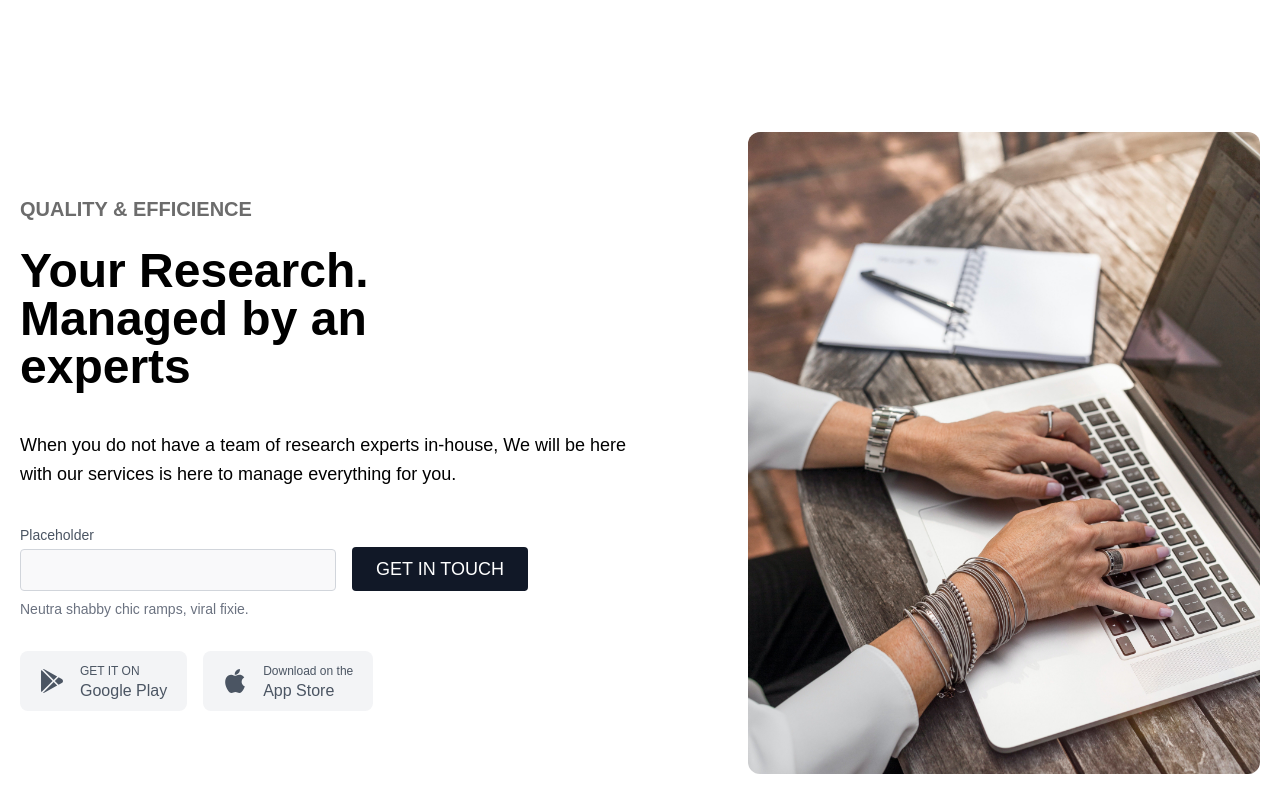
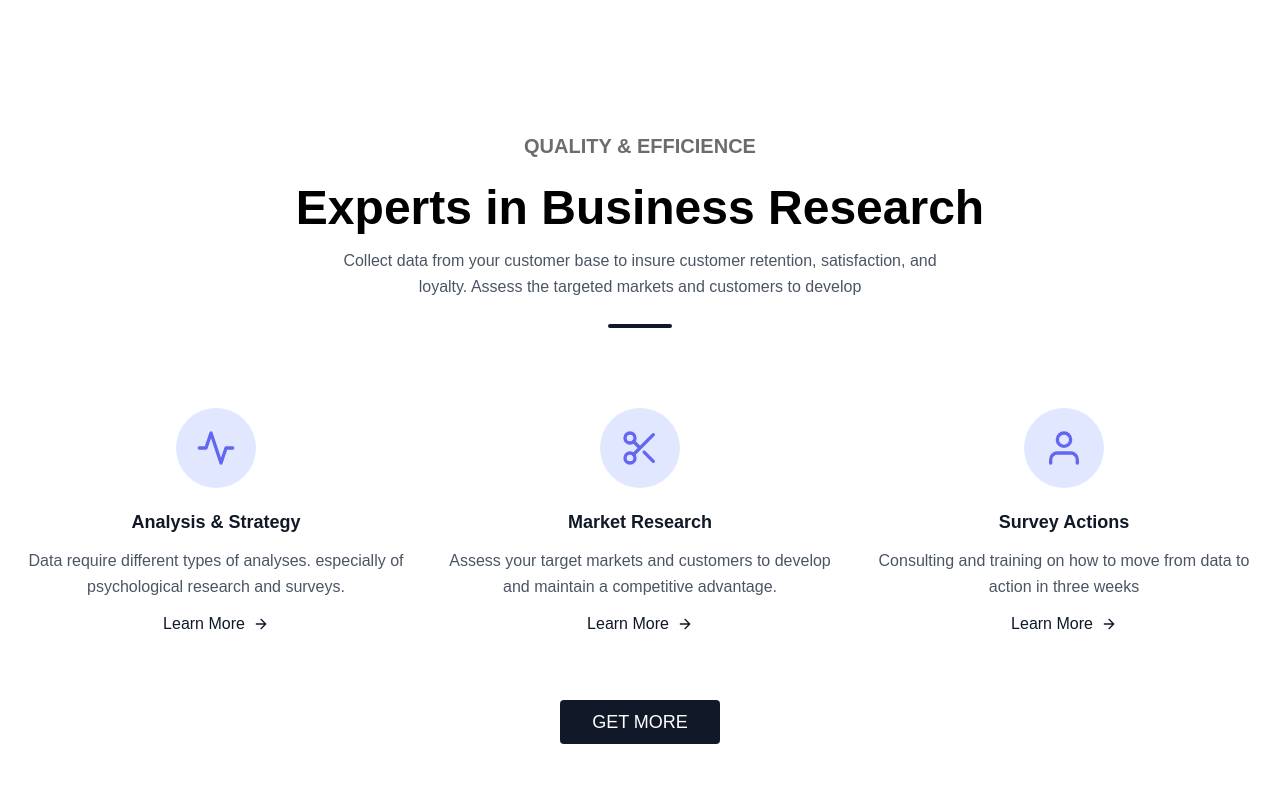
Before and after one commit to anukulghoshdev/Priver-online-service-client, a React (Create React App) app: page / in a window 1280 px wide. Shown: the part 1060-1860 px from the top of the page. Built offline with nearby package versions, Linux system fonts and the light colour scheme; no server answers.

Commit message:
service features added

```diff
--- a/src/Pages/Home/Home/Home.js
+++ b/src/Pages/Home/Home/Home.js
@@ -1,6 +1,7 @@
 import React from 'react';
 import Banner from '../Banner/Banner';
 import ServiceAction from '../ServiceAction/ServiceAction';
+import ServiceFeatures from '../ServiceFeatures/ServiceFeatures';
 import Services from '../Services/Services';
 
 const Home = () => {
@@ -10,7 +11,7 @@ const Home = () => {
 
             <Banner></Banner>
             <Services></Services>
-
+            <ServiceFeatures></ServiceFeatures>
             <ServiceAction></ServiceAction>
         </div>
     );
--- a/src/Pages/Home/ServiceFeatures/ServiceFeatures.js
+++ b/src/Pages/Home/ServiceFeatures/ServiceFeatures.js
@@ -1,10 +1,74 @@
 import React from 'react';
+import { Link } from 'react-router-dom';
 
 const ServiceFeatures = () => {
     return (
-        <div>
-
-        </div>
+        <section class="text-gray-600 body-font" data-aos="zoom-in-up">
+            <div class="container px-5 py-24 mx-auto">
+                <div class="text-center mb-20">
+                    <p className="text-xl font-bold text-[#6C6C6C]">QUALITY & EFFICIENCE</p>
+                    <h1 class="text-3xl title-font  mb-4 md:text-5xl font-bold text-black  mx-auto my-6">Experts in Business Research</h1>
+                    <p class="text-base leading-relaxed xl:w-2/4 lg:w-3/4 mx-auto text-gray-500s">Collect data from your customer base to insure customer retention, satisfaction, and loyalty. Assess the targeted markets and customers to develop</p>
+                    <div class="flex mt-6 justify-center">
+                        <div class="w-16 h-1 rounded-full bg-gray-900 inline-flex"></div>
+                    </div>
+                </div>
+                <div class="flex flex-wrap sm:-m-4 -mx-4 -mb-10 -mt-4 md:space-y-0 space-y-6">
+                    <div class="p-4 md:w-1/3 flex flex-col text-center items-center">
+                        <div class="w-20 h-20 inline-flex items-center justify-center rounded-full bg-indigo-100 text-indigo-500 mb-5 flex-shrink-0">
+                            <svg fill="none" stroke="currentColor" stroke-linecap="round" stroke-linejoin="round" stroke-width="2" class="w-10 h-10" viewBox="0 0 24 24">
+                                <path d="M22 12h-4l-3 9L9 3l-3 9H2"></path>
+                            </svg>
+                        </div>
+                        <div class="flex-grow">
+                            <h2 class="text-gray-900 text-lg title-font mb-3 font-bold">Analysis & Strategy</h2>
+                            <p class="leading-relaxed text-base">Data require different types of analyses. especially of psychological research and surveys.</p>
+                            <Link class="mt-3 text-slate-900 inline-flex items-center">Learn More
+                                <svg fill="none" stroke="currentColor" stroke-linecap="round" stroke-linejoin="round" stroke-width="2" class="w-4 h-4 ml-2" viewBox="0 0 24 24">
+                                    <path d="M5 12h14M12 5l7 7-7 7"></path>
+                                </svg>
+                            </Link>
+                        </div>
+                    </div>
+                    <div class="p-4 md:w-1/3 flex flex-col text-center items-center">
+                        <div class="w-20 h-20 inline-flex items-center justify-center rounded-full bg-indigo-100 text-indigo-500 mb-5 flex-shrink-0">
+                            <svg fill="none" stroke="currentColor" stroke-linecap="round" stroke-linejoin="round" stroke-width="2" class="w-10 h-10" viewBox="0 0 24 24">
+                                <circle cx="6" cy="6" r="3"></circle>
+                                <circle cx="6" cy="18" r="3"></circle>
+                                <path d="M20 4L8.12 15.88M14.47 14.48L20 20M8.12 8.12L12 12"></path>
+                            </svg>
+                        </div>
+                        <div class="flex-grow">
+                            <h2 class="text-gray-900 text-lg title-font  mb-3 font-bold">Market Research</h2>
+                            <p class="leading-relaxed text-base">Assess your target markets and customers to develop and maintain a competitive advantage.</p>
+                            <Link class="mt-3 text-slate-900 inline-flex items-center">Learn More
+                                <svg fill="none" stroke="currentColor" stroke-linecap="round" stroke-linejoin="round" stroke-width="2" class="w-4 h-4 ml-2" viewBox="0 0 24 24">
+                                    <path d="M5 12h14M12 5l7 7-7 7"></path>
+                                </svg>
+                            </Link>
+                        </div>
+                    </div>
+                    <div class="p-4 md:w-1/3 flex flex-col text-center items-center">
+                        <div class="w-20 h-20 inline-flex items-center justify-center rounded-full bg-indigo-100 text-indigo-500 mb-5 flex-shrink-0">
+                            <svg fill="none" stroke="currentColor" stroke-linecap="round" stroke-linejoin="round" stroke-width="2" class="w-10 h-10" viewBox="0 0 24 24">
+                                <path d="M20 21v-2a4 4 0 00-4-4H8a4 4 0 00-4 4v2"></path>
+                                <circle cx="12" cy="7" r="4"></circle>
+                            </svg>
+                        </div>
+                        <div class="flex-grow">
+                            <h2 class="text-gray-900 text-lg title-font  mb-3 font-bold">Survey Actions</h2>
+                            <p class="leading-relaxed text-base">Consulting and training on how to move from data to action in three weeks</p>
+                            <Link class="mt-3 text-slate-900 inline-flex items-center">Learn More
+                                <svg fill="none" stroke="currentColor" stroke-linecap="round" stroke-linejoin="round" stroke-width="2" class="w-4 h-4 ml-2" viewBox="0 0 24 24">
+                                    <path d="M5 12h14M12 5l7 7-7 7"></path>
+                                </svg>
+                            </Link>
+                        </div>
+                    </div>
+                </div>
+                <button class="flex mx-auto mt-16 text-white  bg-gray-900 border-0 py-2 px-8 focus:outline-none hover:bg-slate-800 rounded text-lg">GET MORE</button>
+            </div>
+        </section>
     );
 };
 
--- a/src/Pages/MyReviews/MyReviews.js
+++ b/src/Pages/MyReviews/MyReviews.js
@@ -20,7 +20,7 @@ const MyReviews = () => {
 
 
     return (
-        <div className="container p-2 mx-auto sm:p-4 dark:text-gray-100 py-8">
+        <div className="container p-2 mx-auto sm:p-4 dark:text-gray-100 my-16">
             <h2 className="mb-4 text-2xl leading-tight text-black font-bold text-center">My Reviews</h2>
             <div className="overflow-x-auto">
 
```
